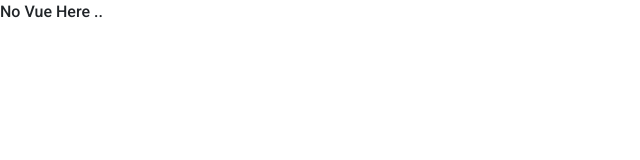
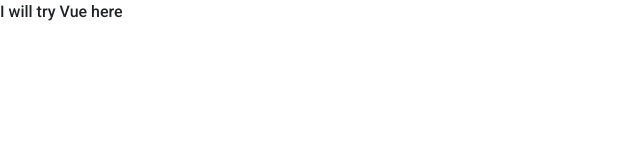
Before and after one commit to eshawky/Vue_Task1, a plain HTML site: page index2.html in a window 1280 px wide. Shown: the full height of the page, 0-640 px from the left. Drawn offline with nearby package versions, Linux system fonts and the light colour scheme.

Commit message:
changes index2.html

```diff
--- a/index2.html
+++ b/index2.html
@@ -17,7 +17,7 @@
 <body>
 
     <div>
-        <p>No Vue Here .. </p>
+        <p>I will try Vue here  </p>
     </div>
 
     <script src="https://cdn.jsdelivr.net/npm/vue@2.7.13/dist/vue.js"></script>
```
